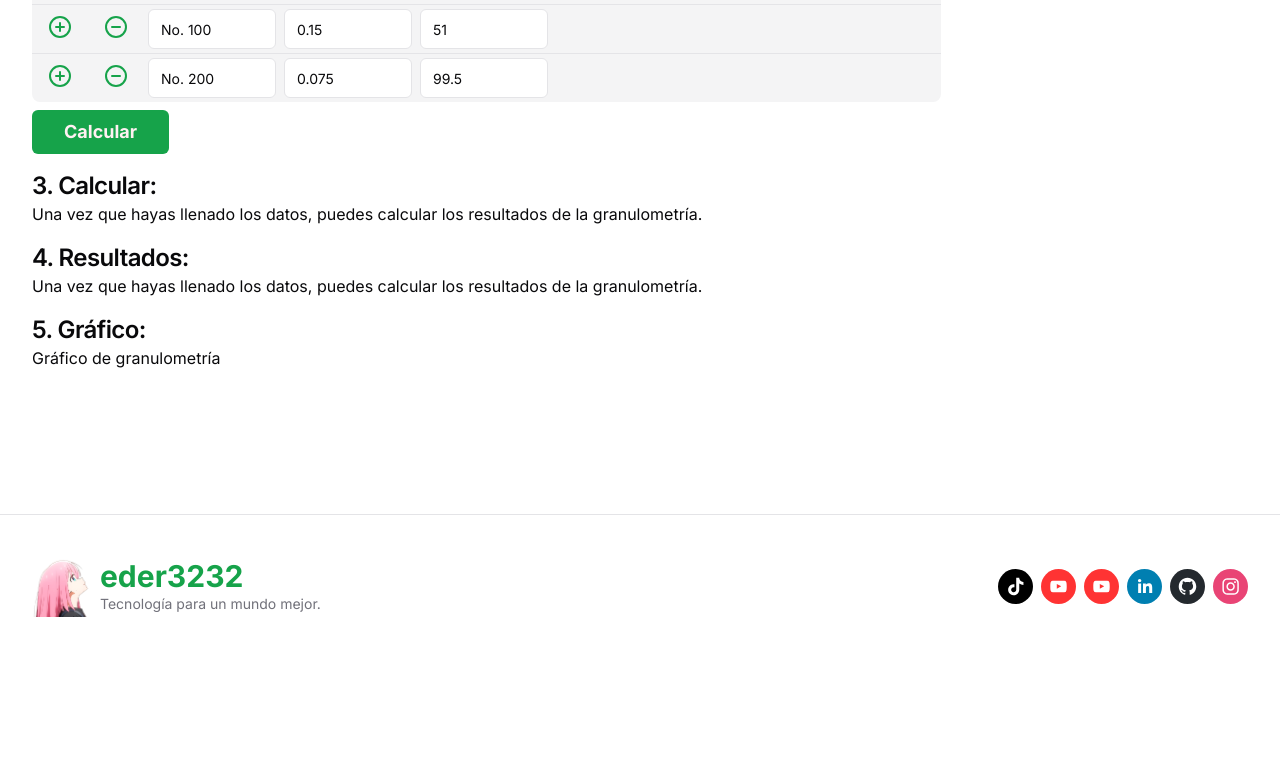
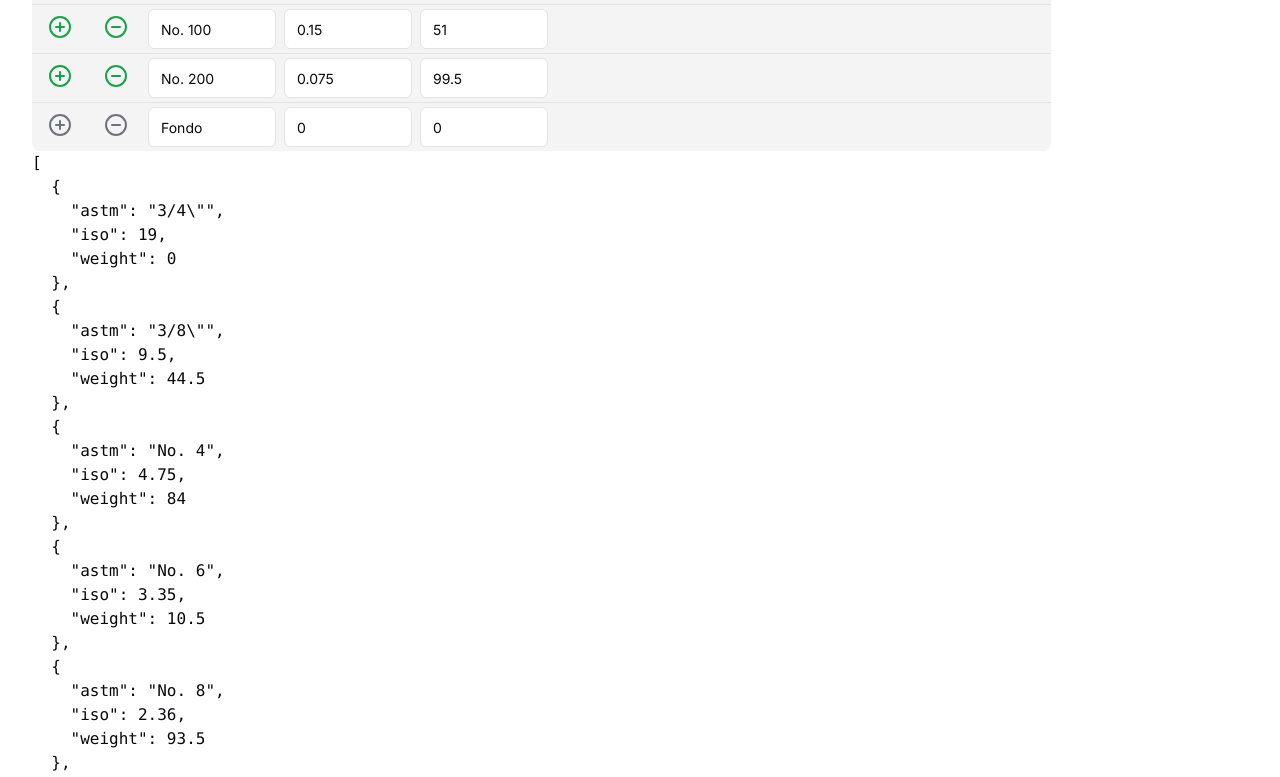
Before and after one commit to eder3232/next14-granulometria, a Next.js app: page / in a window 1280 px wide. Shown: the part 1018-1795 px from the top of the page. Before the commit the page ends 1676 px from the top, so only its background shows below. Built offline with nearby package versions, Linux system fonts and the light colour scheme.

Commit message:
Add new interfaces and components

```diff
--- /dev/null
+++ b/src/app/_components/errors.tsx
@@ -0,0 +1,15 @@
+'use client'
+import { useGranulometriaStore } from '../_store/store'
+
+const Errors = () => {
+  const errors = useGranulometriaStore((state) => state.errors)
+  return (
+    <div>
+      {errors.map((e, index) => (
+        <p key={index}>{e.message}</p>
+      ))}
+    </div>
+  )
+}
+
+export default Errors
--- a/src/app/_components/loss-material.tsx
+++ b/src/app/_components/loss-material.tsx
@@ -10,6 +10,8 @@ const LossMaterial = () => {
   const isThereLossMaterial = useGranulometriaStore(
     (state) => state.isThereLossMaterial
   )
+
+  const initialWeight = useGranulometriaStore((state) => state.initialWeight)
 
   const switchLossMaterial = useGranulometriaStore(
     (state) => state.switchLossMaterial
@@ -36,6 +38,7 @@ const LossMaterial = () => {
         className={cn('w-32', { hidden: !isThereLossMaterial })}
         placeholder="Peso total de las mallas"
         step="0.1"
+        defaultValue={initialWeight}
       />
     </div>
   )
--- a/src/app/_components/table.tsx
+++ b/src/app/_components/table.tsx
@@ -10,9 +10,18 @@ import {
 } from '@/components/ui/table'
 import { MinusCircle, PlusCircle } from 'lucide-react'
 import { useGranulometriaStore } from '../_store/store'
+import { cn } from '@/lib/utils'
 
 const GranulometriaTable = () => {
   const data = useGranulometriaStore((state) => state.data)
+  const onInputTableChangeString = useGranulometriaStore(
+    (state) => state.onInputTableChangeString
+  )
+
+  const onInputTableChangeNumber = useGranulometriaStore(
+    (state) => state.onInputTableChangeNumber
+  )
+
   return (
     <div className="max-w-full overflow-x-auto overflow-y-visible lg:max-w-min">
       <Table className="w-auto table-auto bg-muted relative rounded-lg p-4 overflow-auto ">
@@ -33,24 +42,43 @@ const GranulometriaTable = () => {
             <TableHead className="text-center eder-head-text">
               % Retenido Acumulado
             </TableHead>
+            <TableHead className="eder-head-text">% Pasante</TableHead>
           </TableRow>
         </TableHeader>
         <TableBody>
           {data.map((e, index) => (
             <TableRow key={index} className="[&>*]:py-1 [&>*]:px-1">
               <TableCell className="text-center">
-                <button onClick={() => console.log('ra')}>
-                  <PlusCircle className="m-auto text-primary" />
+                <button
+                  onClick={() => console.log('ra')}
+                  disabled={index === data.length - 1}
+                  className={cn('text-primary disabled:text-muted-foreground')}
+                >
+                  <PlusCircle className="m-auto" />
                 </button>
               </TableCell>
               <TableCell className="px-1 text-center">
-                <button>
-                  <MinusCircle className="text-primary m-auto" />
+                <button
+                  disabled={index === data.length - 1}
+                  className={cn('text-primary disabled:text-muted-foreground')}
+                >
+                  <MinusCircle className="m-auto" />
                 </button>
               </TableCell>
               <TableCell className="text-left whitespace-nowrap">
                 {/* {e.astm} */}
-                <Input type="text" defaultValue={e.astm} className="w-32" />
+                <Input
+                  type="text"
+                  defaultValue={e.astm}
+                  className="w-32"
+                  onBlur={(e) =>
+                    onInputTableChangeString({
+                      value: e.target.value,
+                      index: index,
+                      field: 'astm',
+                    })
+                  }
+                />
               </TableCell>
               <TableCell className="text-center">
                 <Input
@@ -58,6 +86,13 @@ const GranulometriaTable = () => {
                   defaultValue={e.iso}
                   className="w-32"
                   step={0.01}
+                  onBlur={(e) =>
+                    onInputTableChangeNumber({
+                      value: e.target.valueAsNumber,
+                      index: index,
+                      field: 'iso',
+                    })
+                  }
                 />
               </TableCell>
               <TableCell className="text-center">
@@ -66,12 +101,23 @@ const GranulometriaTable = () => {
                   defaultValue={e.weight}
                   className="w-32"
                   step={0.1}
+                  onBlur={(e) =>
+                    onInputTableChangeNumber({
+                      value: e.target.valueAsNumber,
+                      index: index,
+                      field: 'weight',
+                    })
+                  }
                 />
               </TableCell>
             </TableRow>
           ))}
         </TableBody>
       </Table>
+
+      <pre>
+        <code>{JSON.stringify(data, null, 2)}</code>
+      </pre>
     </div>
   )
 }
--- a/src/app/_store/store.tsx
+++ b/src/app/_store/store.tsx
@@ -1,12 +1,26 @@
 import { type StateCreator, create } from 'zustand'
 import { astmMeshes } from '../_data/meshes'
-import { IMesh, IUsedMesh } from '../_interfaces/interfaces'
+import type {
+  IGranulometriaData,
+  IMesh,
+  IReactData,
+  IUsedMesh,
+} from '../_interfaces/interfaces'
 import { immer } from 'zustand/middleware/immer'
 
-interface IGranulometriaData {
-  astm: string
-  iso: number
-  weight: number
+interface IError {
+  name: string
+  message: string
+  // stack: string
+  typeError: string
+  errorCode: number
+  severity: 'error' | 'warning' | 'info'
+}
+
+const errorsCodes = {
+  //100 - mallas
+  100: 'Aberturas desordenadas',
+  101: 'Aberturas repetidas',
 }
 
 type IGranulometriaState = {
@@ -16,12 +30,45 @@ type IGranulometriaState = {
   data: IGranulometriaData[]
 
   isThereLossMaterial: boolean
+  initialWeight: number
+
+  computed: {
+    totalWeight: number
   }
+
+  errors: IError[]
+}
+
+type stringFields = 'astm'
+type numberFields = 'iso' | 'weight'
 
 type IGranulometriaActions = {
   addMesh: ({ astm, iso }: { astm: string; iso: number }) => void
   switchMeshAsUsed: (astm: string) => void
   switchLossMaterial: () => void
+
+  readData: (reactData: IReactData[]) => void
+  validateData: () => void
+  calculate: () => void
+  onInputTableChangeString: ({
+    value,
+    index,
+    field,
+  }: {
+    value: string
+    index: number
+    field: stringFields
+  }) => void
+
+  onInputTableChangeNumber: ({
+    value,
+    index,
+    field,
+  }: {
+    value: number
+    index: number
+    field: numberFields
+  }) => void
 }
 
 const initialMeshes = [
@@ -42,7 +89,9 @@ const initialUsedMeshes = astmMeshes.map((e) => ({
   ...e,
   isUsed: initialMeshes.includes(e.astm),
 }))
-const initialData = initialUsedMeshes
+
+const initialData: IGranulometriaData[] = [
+  ...initialUsedMeshes
     .filter((e) => e.isUsed)
     .map((mesh, index) => {
       let decimales = 2
@@ -54,7 +103,15 @@ const initialData = initialUsedMeshes
         iso: mesh.iso,
         weight: weight,
       }
-  })
+    }),
+  {
+    astm: 'Fondo',
+    iso: 0,
+    weight: 0,
+  },
+]
+
+const initialInitialWeight = initialData.reduce((c, a) => c + a.weight, 0)
 
 const granulometriaStore: StateCreator<
   IGranulometriaState & IGranulometriaActions,
@@ -65,7 +122,11 @@ const granulometriaStore: StateCreator<
   // .filter((mesh) => mesh.isUsual)
   data: structuredClone(initialData),
 
+  initialWeight: initialInitialWeight,
+
   isThereLossMaterial: false,
+
+  errors: [],
 
   switchMeshAsUsed(astm) {
     set((state) => {
@@ -79,8 +140,80 @@ const granulometriaStore: StateCreator<
     })
   },
 
+  onInputTableChangeString: ({ value, index, field }) => {
+    set((state) => {
+      state.data[index][field] = value
+    })
+  },
+
+  onInputTableChangeNumber: ({ value, index, field }) => {
+    set((state) => {
+      state.data[index][field] = value
+    })
+  },
+
   addMesh: ({ astm, iso }) => {
     let gruesaFina: 'fina' | 'gruesa' = iso < 8 ? 'fina' : 'gruesa'
+  },
+
+  computed: {
+    get totalWeight(): number {
+      return get().data.reduce((c, a) => c + a.weight, 0)
+    },
+  },
+
+  readData: (reactData) => {
+    set((state) => {
+      state.data = reactData.map((e) => ({
+        astm: e.astm,
+        iso: e.iso,
+        weight: e.weight,
+      }))
+    })
+  },
+
+  validateData: () => {
+    //Verificar que el orden de las aberturas se de mayor a menor
+    let isos = get().data.map((e) => e.iso)
+    let isosSorted = isos.sort((a, b) => a - b)
+    let indexError = isos.findIndex((e, index) => e !== isosSorted[index])
+
+    if (
+      isos.length !== isosSorted.length ||
+      isos.every((value, index) => value !== isosSorted[index])
+    ) {
+      set((state) => {
+        console.log('error ctmre!')
+        state.errors.push({
+          name: 'Orden de aberturas',
+          message:
+            'Las aberturas deben estar ordenadas de mayor a menor - malla: ' +
+            get().data[indexError].astm,
+          typeError: errorsCodes[100],
+          errorCode: 100,
+          severity: 'warning',
+        })
+      })
+    }
+
+    //Verificar que no haya aberturas repetidas
+    let isosUnique = [...new Set(isos)]
+    if (isos.length !== isosUnique.length) {
+      set((state) => {
+        state.errors.push({
+          name: 'Aberturas repetidas',
+          message: 'No puede haber aberturas repetidas',
+          typeError: errorsCodes[101],
+          errorCode: 101,
+          severity: 'error',
+        })
+      })
+    }
+  },
+
+  calculate: () => {
+    console.log('asdf')
+    get().validateData()
   },
 })
 
--- a/src/app/page.tsx
+++ b/src/app/page.tsx
@@ -1,3 +1,5 @@
+'use client'
+
 import TypographyH1 from '@/components/typography/typography-h1'
 import SelectMeshes from './_components/select-meshes'
 import GranulometriaTable from './_components/table'
@@ -5,8 +7,11 @@ import LossMaterial from './_components/loss-material'
 import TypographyP from '@/components/typography/typography-p'
 import TypographyH3 from '@/components/typography/typography-h3'
 import { Button } from '@/components/ui/button'
+import Errors from './_components/errors'
+import { useGranulometriaStore } from './_store/store'
 
 export default function Home() {
+  const calculate = useGranulometriaStore((state) => state.calculate)
   return (
     <main className="mt-10 container relative">
       <div className="flex flex-col items-start gap-4">
@@ -19,7 +24,7 @@ export default function Home() {
           <SelectMeshes />
           <p>
             Estos son los tamices normados ASTM, si deseas agregar alguno
-            adicional, puedes hacerlo directamente en la tabla.
+            adicional puedes hacerlo directamente en la tabla.
           </p>
         </div>
 
@@ -41,7 +46,13 @@ export default function Home() {
           </p>
           <GranulometriaTable />
 
-          <Button className="w-min font-bold text-lg" size="lg">
+          <Errors />
+
+          <Button
+            className="w-min font-bold text-lg"
+            size="lg"
+            onClick={() => calculate()}
+          >
             Calcular
           </Button>
         </div>
```
Also changed, not shown: src/app/_interfaces/interfaces.ts (+10 -0 lines). Lines whose indentation alone changed are shown as unchanged.
